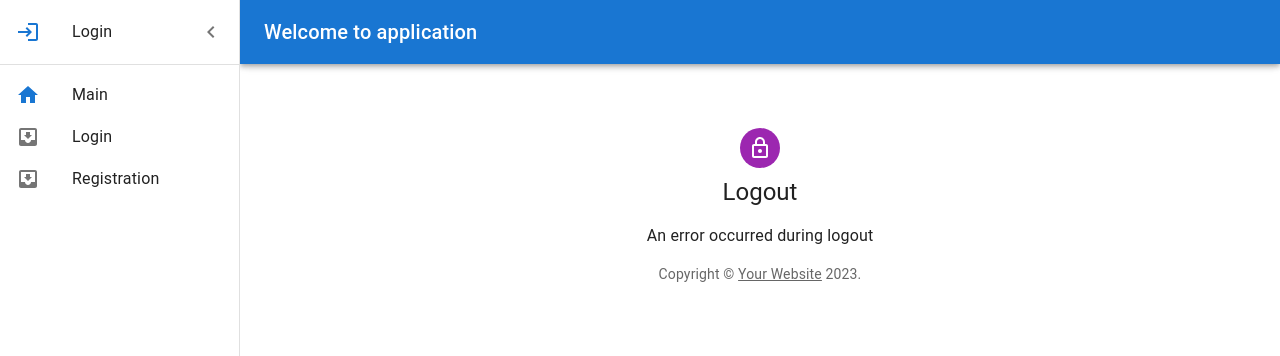
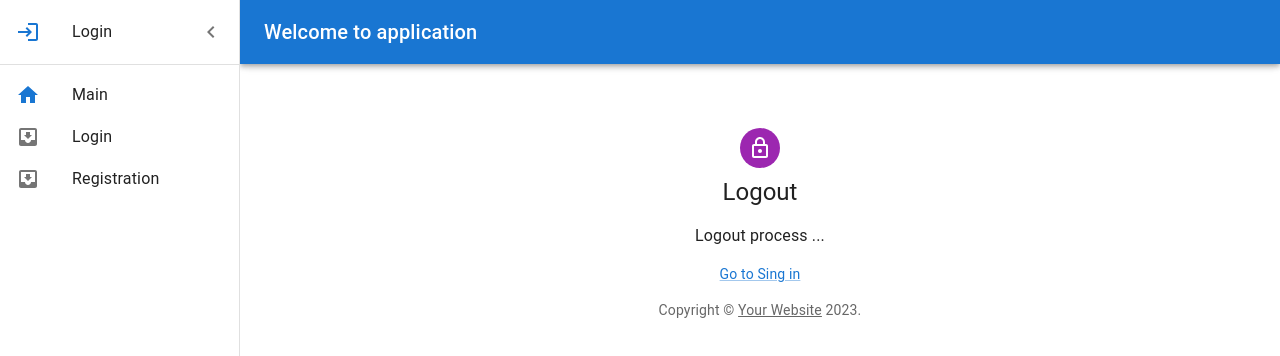
Before and after one commit to AndriyNich/dictionary_front, a React (Create React App) app: page /dictionary_front/logout in a window 1280 px wide. Shown: the top 356 px of the page. Built offline with nearby package versions, Linux system fonts and the light colour scheme.

Commit message:
fixed logout form
create useLogout, and fixed process logout

```diff
--- a/package.json
+++ b/package.json
@@ -16,6 +16,7 @@
     "axios": "^1.6.3",
     "classnames": "^2.3.2",
     "clsx": "^2.0.0",
+    "deepl-node": "^1.11.0",
     "react": "^18.2.0",
     "react-dom": "^18.2.0",
     "react-helmet": "^6.1.0",
--- a/src/common/context/auth/index.js
+++ b/src/common/context/auth/index.js
@@ -1,8 +1,15 @@
 import {
   ContextAuth,
   initialAuthState,
+  clearAuthData,
   authReducer,
   AUTH_ACTION_TYPE,
 } from './reducer';
 
-export { ContextAuth, initialAuthState, authReducer, AUTH_ACTION_TYPE };
+export {
+  ContextAuth,
+  initialAuthState,
+  clearAuthData,
+  authReducer,
+  AUTH_ACTION_TYPE,
+};
--- a/src/common/context/auth/reducer.js
+++ b/src/common/context/auth/reducer.js
@@ -16,6 +16,13 @@ export const initialAuthState = {
   isLoggedIn: false,
 };
 
+export const clearAuthData = () => {
+  return {
+    type: AUTH_ACTION_TYPE.LOGOUT,
+    payload: initialAuthState,
+  };
+};
+
 export const authReducer = (state, action) => {
   console.log('authreducer');
   return { ...state, ...action.payload };
--- a/src/components/authenticate/Logout.js
+++ b/src/components/authenticate/Logout.js
@@ -1,56 +1,30 @@
-import { useEffect, useContext } from 'react';
-import authenticate from 'api/auth';
-import { ContextAuth, AUTH_ACTION_TYPE } from 'common/context/auth';
+import { NLink } from 'common';
+import { useLogout } from 'hooks';
 
-const clearAuthData = () => {
-  return {
-    type: AUTH_ACTION_TYPE.LOGOUT,
-    payload: {
-      user: {
-        nickname: '',
-        login: '',
-      },
-      token: '',
-      isLoggedIn: false,
-    },
-  };
+// FIXME create a correct visualization of the logout message
+// TODO change static messages to function
+const renderLogoutMessage = ({ isLogout, isLoading }) => {
+  if (isLoading) {
+    return 'Logout process ...';
+  } else if (isLogout) {
+    return 'Logout success';
+  } else {
+    return 'An error occurred during logout';
+  }
 };
 
-const logout = async dispatch => {
-  try {
-    const result = await authenticate.logout();
-    if (result.status === 204) {
-      dispatch(clearAuthData());
-      return true;
-    }
-  } catch (err) {}
+export default function Logout() {
+  const [isLogout, isLoading] = useLogout();
 
-  return false;
-};
-
-let isLogout = false;
-
-export default function Logout() {
-  const {
-    state: { isLoggedIn },
-    dispatch: authDispatch,
-  } = useContext(ContextAuth);
-
-  // [ ] maybe don't use useEffect
-  useEffect(() => {
-    if (isLoggedIn) {
-      isLogout = logout(authDispatch);
-    }
-  }, [authDispatch, isLoggedIn]);
-
-  // FIXME create a correct visualization of the logout message
-  // TODO change static messages to function
   return (
     <>
-      <div className="pt-4 pb-4">
-        {!isLoggedIn && isLogout
-          ? 'Logout success'
-          : 'An error occurred during logout'}
+      <div className="pt-4 pb-4 flex flex-col items-center">
+        <div className="mb-4">
+          {renderLogoutMessage({ isLogout, isLoading })}
+        </div>{' '}
+        <NLink to="/login" variant="body2">
+          Go to Sing in
+        </NLink>
       </div>
     </>
   );
--- /dev/null
+++ b/src/hooks/fetch.js
@@ -0,0 +1,20 @@
+// import { ContextAuth } from 'common/context/auth';
+// import { useState, useEffect, useContext } from 'react';
+
+// export default function useFetch(fetchFun) {
+//   const [data, setData] = useState(null);
+//   const {
+//     state: { isLoggedIn },
+//     dispatch: authDispatch,
+//   } = useContext(ContextAuth);
+
+//   const result = fetchFun(fetchData).then(res => {
+//     console.log(res);
+//     setData(res);
+//   });
+
+//   //   useEffect(() => {
+//   //   }, [fetchFun, fetchData]);
+
+//   return [data, result];
+// }
--- /dev/null
+++ b/src/hooks/index.js
@@ -0,0 +1,4 @@
+// import useFetch from './fetch';
+import useLogout from './useLogout';
+
+export { useLogout };
--- /dev/null
+++ b/src/hooks/useLogout.js
@@ -0,0 +1,44 @@
+import { useState, useEffect, useContext, useCallback } from 'react';
+import { ContextAuth, clearAuthData } from 'common/context/auth';
+import authenticate from 'api/auth';
+
+const logout = async dispatch => {
+  try {
+    const result = await authenticate.logout();
+    if (result.status === 204) {
+      dispatch(clearAuthData());
+      return true;
+    }
+  } catch (err) {}
+
+  return false;
+};
+
+const useLogout = () => {
+  const {
+    state: { isLoggedIn },
+    dispatch: authDispatch,
+  } = useContext(ContextAuth);
+
+  const [isLogout, setIsLogout] = useState(false);
+  const [isLoading, setIsLoading] = useState(true);
+
+  const handleLogout = useCallback(async () => {
+    if (isLoggedIn) {
+      try {
+        const success = await logout(authDispatch);
+        setIsLogout(success);
+      } finally {
+        setIsLoading(false);
+      }
+    }
+  }, [authDispatch, isLoggedIn]);
+
+  useEffect(() => {
+    handleLogout();
+  }, [handleLogout]);
+
+  return [!isLoggedIn && isLogout, isLoading];
+};
+
+export default useLogout;
--- a/todo.js
+++ b/todo.js
@@ -15,3 +15,5 @@
 // [x] when entering the application, if the user is not logged in, then open the login form for him, otherwise the main page
 
 // [ ] after successful login go to the main page or display the error form
+
+// TODO Switch on all verification for passwords
```
Also changed, not shown: public/index.html (+0 -23 lines), src/components/main/Home/Home.js (+12 -0 lines), 1 other file (tests, documents, lock files or other folders).
